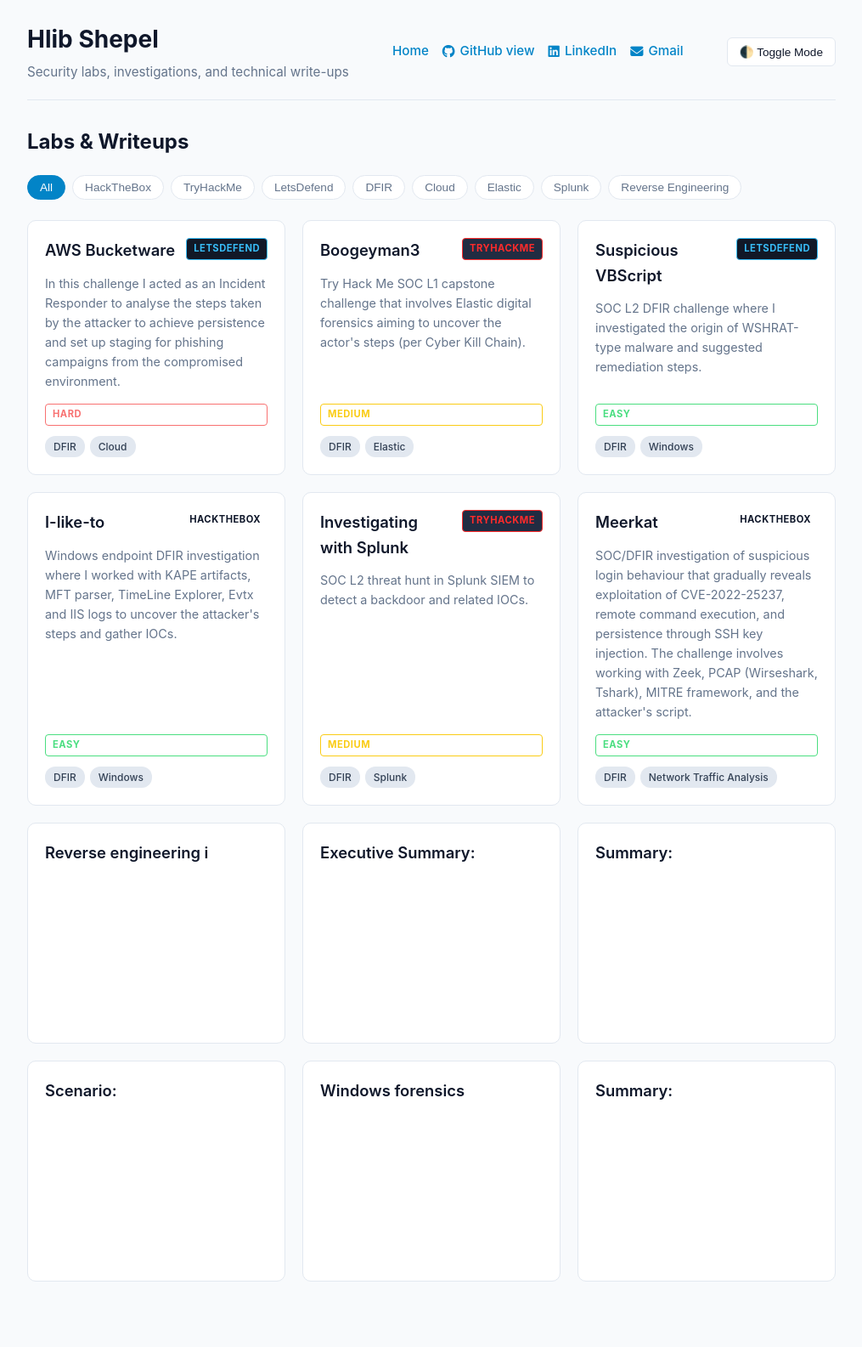
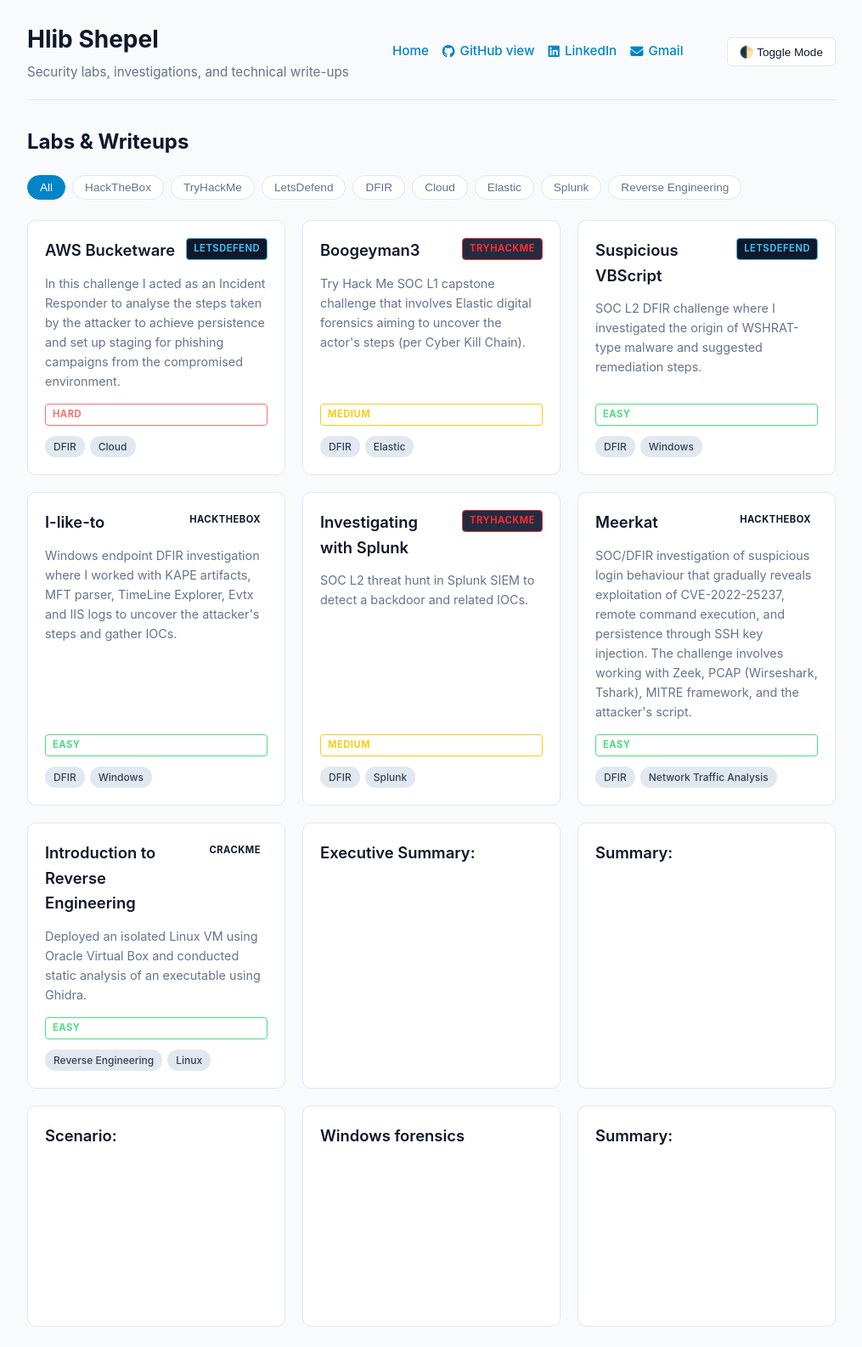
Before and after one commit to Glebius01/Glebius01.github.io, a Jekyll site: the page built from index.html, in a window 1280 px wide. Shown: the whole page at 85% size, without its empty margins (132-1147 px from the left). Built offline with Jekyll 4.4.1, drawn with Linux system fonts in a browser that asks for light colours; before the commit the page ends 1532 px from its top, so only the background shows below that.

Commit message:
Update Reverse Engineering I.md with lab details
Added metadata and description for the Reverse Engineering lab.

```diff
--- a/Labs/Reverse Engineering I.md
+++ b/Labs/Reverse Engineering I.md
@@ -1,5 +1,13 @@
-* TOC
-{:toc}
+---
+layout: default
+title: Introduction to Reverse Engineering
+platform: CrackMe
+difficulty: Easy
+skills:
+- Reverse Engineering
+- Linux
+description: "Deployed an isolated Linux VM using Oracle Virtual Box and conducted static analysis of an executable using Ghidra."
+---
 
 ### Part I. Preparation
 
```
